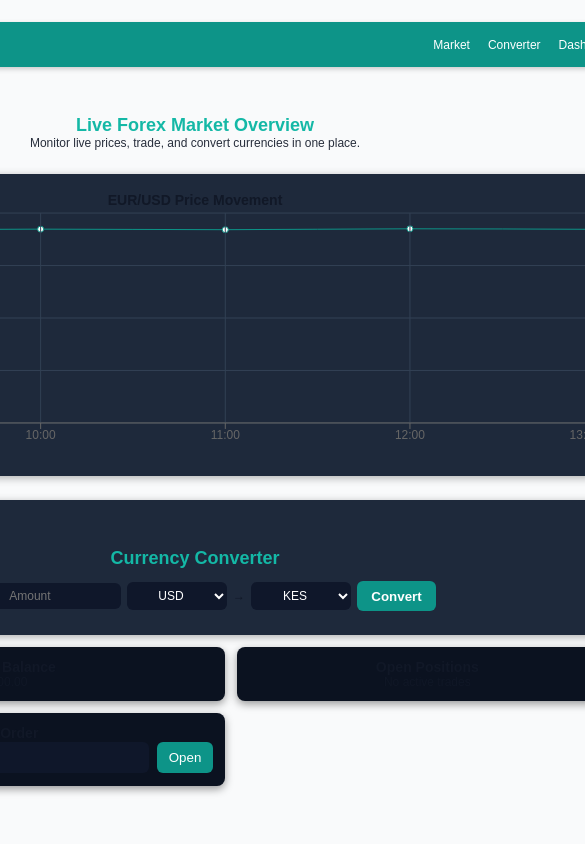
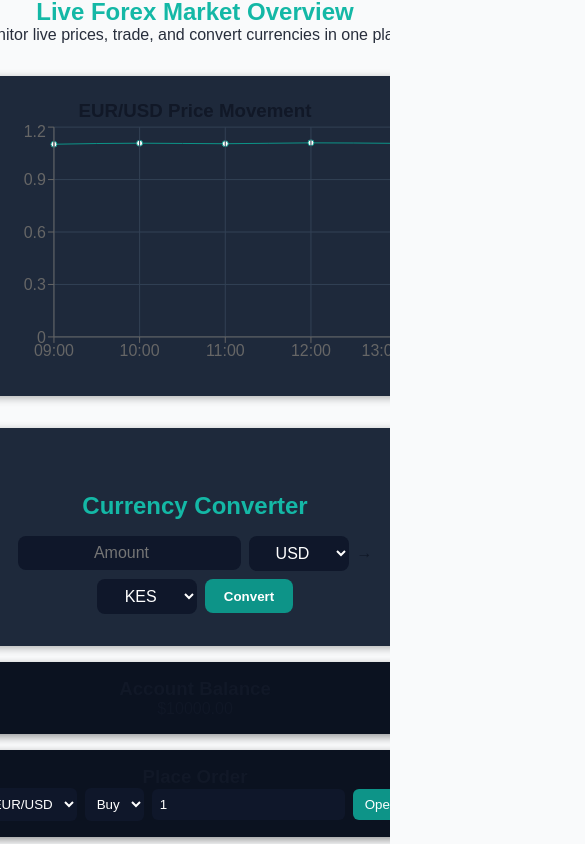
Before and after one commit to fiskey260/fiskey-pwa, a React (Vite) app: page / in a window 390 px wide. Shown: the top 844 px of the page, 585 px wide, since content can reach past the window. Built offline with nearby package versions, Linux system fonts and the light colour scheme.

Commit message:
Update App.css

```diff
--- a/src/App.css
+++ b/src/App.css
@@ -1,22 +1,14 @@
-/* 🌍 Global responsive layout fix */
-html {
-  zoom: 100%;
-  font-size: 16px;
+/* Global Reset & Zoom Fix */
+html, body {
+  width: 100%;
+  height: 100%;
+  overflow-x: hidden;
+  touch-action: manipulation;
+  -webkit-text-size-adjust: 100%;
+  zoom: 1;
+  transform: scale(1);
 }
 
-@media (max-width: 768px) {
-  html {
-    font-size: 14px;
-  }
-}
-
-@media (max-width: 480px) {
-  html {
-    font-size: 12px;
-  }
-}
-
-/* src/App.css */
 body {
   margin: 0;
   font-family: 'Poppins', sans-serif;
@@ -32,6 +24,7 @@ body {
   padding: 1rem 2rem;
   background-color: #0d9488;
   box-shadow: 0 2px 5px rgba(0, 0, 0, 0.2);
+  flex-wrap: wrap;
 }
 
 .navbar h1 {
@@ -53,8 +46,6 @@ body {
 main {
   padding: 2rem;
   text-align: center;
-  max-width: 1200px;
-  margin: 0 auto;
 }
 
 h2 {
@@ -88,7 +79,7 @@ p {
   color: #0d9488;
 }
 
-/* Currency Converter */
+/* Converter Box */
 .converter-box {
   background-color: #1e293b;
   margin-top: 2rem;
@@ -99,6 +90,8 @@ p {
   align-items: center;
   gap: 1rem;
   box-shadow: 0 2px 8px rgba(0, 0, 0, 0.3);
+  max-width: 100%;
+  box-sizing: border-box;
 }
 
 .converter-box .inputs {
@@ -143,30 +136,37 @@ p {
   margin-top: 1rem;
 }
 
-/* 📊 Chart Section */
+/* Chart Section */
 .chart-box {
   background-color: #1e293b;
   margin-top: 2rem;
   padding: 1.5rem;
   border-radius: 0.75rem;
   box-shadow: 0 2px 8px rgba(0, 0, 0, 0.3);
+  max-width: 100%;
+  box-sizing: border-box;
 }
 
-/* Trading UI additions */
+/* Trading UI Additions */
 .trade-grid {
   display: grid;
   grid-template-columns: 1fr 380px;
   gap: 1rem;
   margin-top: 1rem;
   align-items: start;
+  max-width: 100%;
+  box-sizing: border-box;
 }
 
-.balance-card, .order-card, .positions-card, .history-card {
+.balance-card,
+.order-card,
+.positions-card,
+.history-card {
   background: #0b1220;
   padding: 1rem;
   border-radius: 8px;
   margin-bottom: 1rem;
-  box-shadow: 0 3px 8px rgba(0,0,0,0.4);
+  box-shadow: 0 3px 8px rgba(0, 0, 0, 0.4);
 }
 
 .order-card .inputs {
@@ -175,7 +175,8 @@ p {
   align-items: center;
 }
 
-.order-card input, .order-card select {
+.order-card input,
+.order-card select {
   padding: 8px;
   border-radius: 6px;
   border: none;
@@ -190,11 +191,6 @@ p {
   border: none;
   border-radius: 6px;
   cursor: pointer;
-}
-
-.primary:hover {
-  background: #14b8a6;
-  transform: scale(1.05);
 }
 
 .position-row {
@@ -217,6 +213,18 @@ p {
   cursor: pointer;
 }
 
-.close-btn:hover {
-  background: #f87171;
+/* Responsive Trading Layout */
+@media (max-width: 768px) {
+  .trade-grid {
+    grid-template-columns: 1fr;
   }
+
+  .navbar {
+    flex-direction: column;
+    text-align: center;
+  }
+
+  main {
+    padding: 1rem;
+  }
+    }
```
